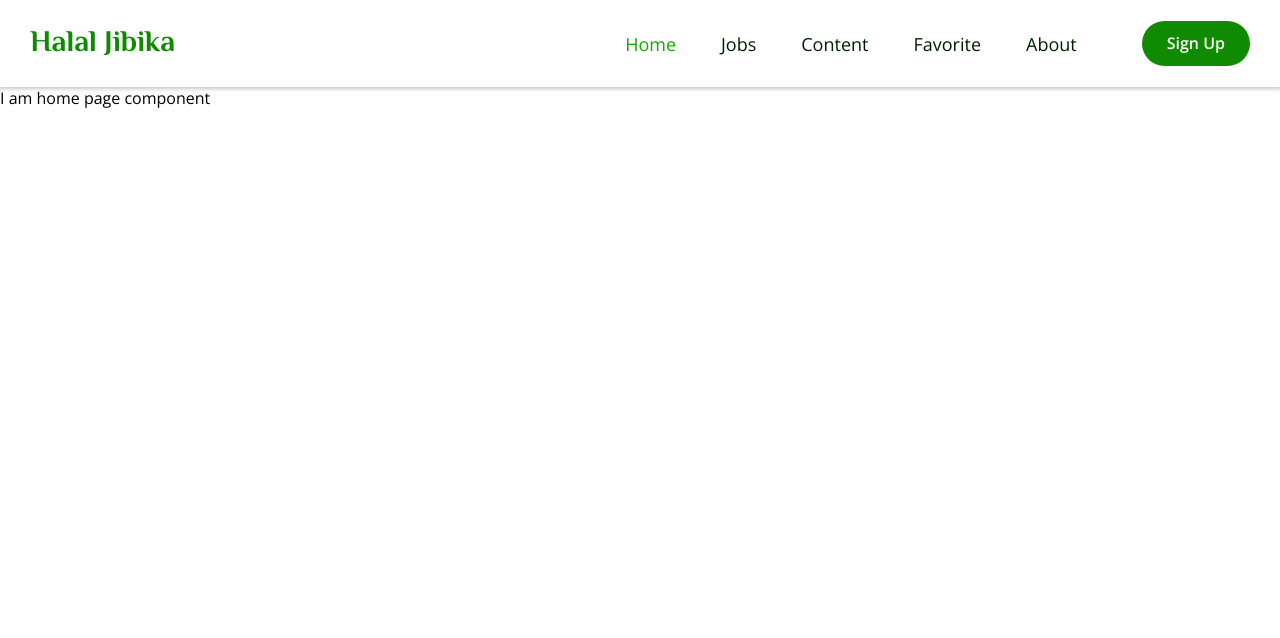
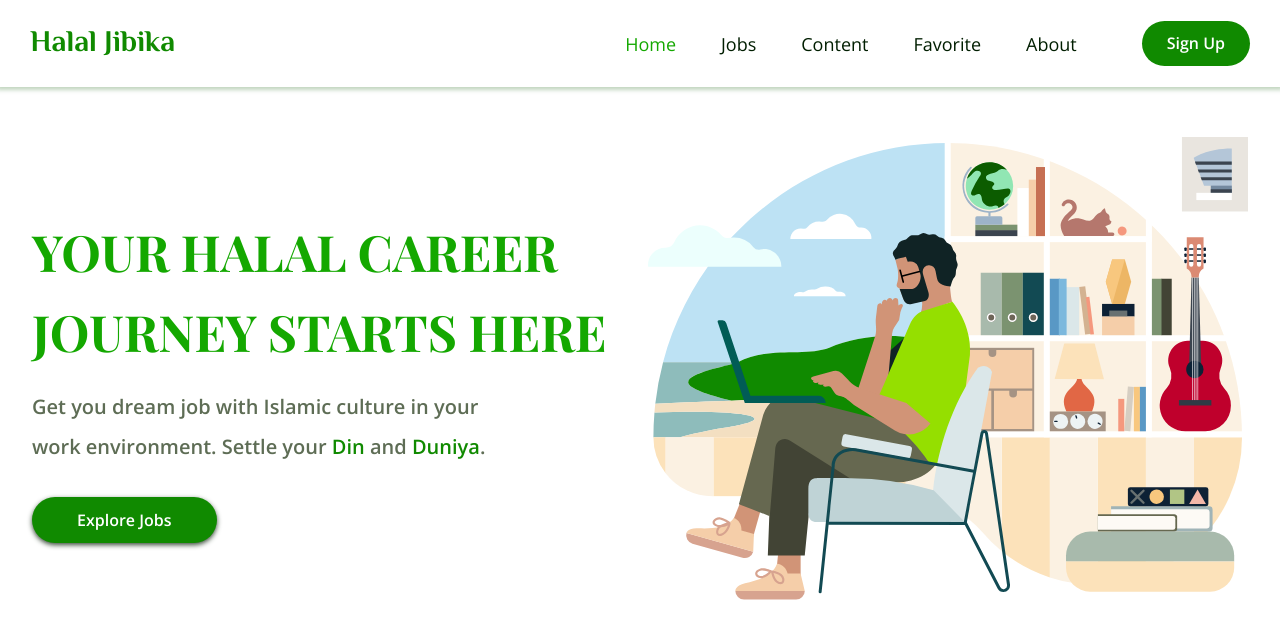
Before and after one commit to rakibhossainraju/halal-jibika, a React (Vite) app: page / in a window 1280 px wide. Shown: the top 638 px of the page. Built offline with nearby package versions, Linux system fonts and the light colour scheme.

Commit message:
Added the banner section on the home page

```diff
--- a/index.html
+++ b/index.html
@@ -13,7 +13,7 @@
     <!--  FAB ICON-->
 
     <!--  GOOGLE FONT-->
-    <link href="https://fonts.googleapis.com/css2?family=El+Messiri:wght@700&family=Open+Sans:wght@300;400;500;600;700&family=Playfair+Display+SC:wght@400;700&display=swap"
+    <link href="https://fonts.googleapis.com/css2?family=El+Messiri:wght@700&family=Open+Sans:wght@300;400;500;600;700&family=Playfair+Display+SC:wght@400;700;800&display=swap"
           rel="stylesheet">
     <!--  GOOGLE FONT-->
     <title>Halal Jibika</title>
--- a/src/components/button/Button.module.css
+++ b/src/components/button/Button.module.css
@@ -24,6 +24,7 @@
 
 .outlined {
     composes: base-btn;
+    background-color: var(--white);
     border: 2px solid var(--brand-green);
     color: var(--brand-green);
 }
--- a/src/components/navbar/Navbar.module.css
+++ b/src/components/navbar/Navbar.module.css
@@ -5,7 +5,7 @@
     align-items: center;
     justify-content: space-between;
     padding: 2rem 3rem;
-    box-shadow: 0 0 4px 2px var(--gray-60);
+    box-shadow: 0 0 4px 3px rgba(12, 92, 0, 0.25);
 }
 
 .navLogo {
--- a/src/index.css
+++ b/src/index.css
@@ -57,6 +57,25 @@ body {
     font-family: 'Open Sans', sans-serif;
     font-size: 1.6rem;
     min-height: 100vh;
+    overflow-x: hidden;
+    scrollbar-gutter: auto;
+}
+
+body::-webkit-scrollbar {
+    width: 8px;
+}
+
+body::-webkit-scrollbar-track {
+    background: var(--white);
+}
+
+body::-webkit-scrollbar-thumb {
+    background: var(--brand-green);
+    border-radius: 15px;
+}
+
+body::-webkit-scrollbar-thumb:hover {
+    background: var(--up-green);
 }
 
 header,
--- a/src/pages/home/HomePage.jsx
+++ b/src/pages/home/HomePage.jsx
@@ -1,5 +1,42 @@
+import {
+  banner,
+  heading,
+  subHeading1,
+  subHeading2,
+  contentBox,
+  description,
+  // bannerImgContainer,
+  bannerImg,
+} from "./HomePage.module.css";
+import ButtonComponent from "../../components/button/ButtonComponent.jsx";
+import { useNavigate } from "react-router-dom";
+
 const HomePage = () => {
-  return <div>I am home page component</div>;
+  const navigate = useNavigate();
+  return (
+    <header className={banner}>
+      <div className={contentBox}>
+        <h1 className={heading}>
+          <span className={subHeading1}>Your Halal Career </span>
+          <span className={subHeading2}>Journey Starts Here</span>
+        </h1>
+        <p className={description}>
+          Get you dream job with Islamic culture in your work environment.
+          Settle your <span>Din</span> and <span>Duniya</span>.
+        </p>
+        <ButtonComponent onClick={() => navigate("/jobs")}>
+          Explore Jobs
+        </ButtonComponent>
+      </div>
+      {/*<div className={bannerImgContainer}>*/}
+      <img
+        className={bannerImg}
+        src="/assets/images/background.svg"
+        alt="Person svg"
+      />
+      {/*</div>*/}
+    </header>
+  );
 };
 
 export default HomePage;
--- a/src/pages/home/HomePage.module.css
+++ b/src/pages/home/HomePage.module.css
@@ -0,0 +1,92 @@
+.banner {
+    display: flex;
+    align-items: center;
+    justify-content: space-between;
+    gap: 2rem;
+    max-width: 95%;
+    margin: 5rem auto;
+}
+
+.contentBox {
+    max-width: 70rem;
+
+    & button {
+        box-shadow: 0 2px 5px var(--gray-30);
+        margin-top: 3rem;
+        animation: fadein .8s ease 2s backwards;
+        padding: 1.2rem 4.5rem;
+    }
+}
+
+.heading {
+    color: var(--up-green);
+    font-family: 'Playfair Display SC', serif;
+    font-weight: 900;
+    font-size: 5rem;
+    line-height: 8rem;
+    text-transform: uppercase;
+}
+
+.subHeading1 {
+    display: block;
+    animation: fade-slide-in-from-left 1.1s ease;
+}
+
+.subHeading2 {
+    display: block;
+    animation: fade-slide-in-from-right 1.1s ease .6s backwards;
+}
+
+.description {
+    color: var(--gray-45);
+    font-weight: 600;
+    font-size: 2rem;
+    line-height: 4rem;
+    margin-top: 1.5rem;
+    max-width: 50rem;
+    animation: fadein 1s ease 1.2s backwards;
+
+    & span {
+        color: var(--brand-green);
+    }
+}
+
+
+.bannerImg {
+    max-width: 60rem;
+    animation: fadein 1.2s ease-in-out 1.5s backwards;
+}
+
+@keyframes fade-slide-in-from-left {
+    from {
+        opacity: 0;
+        transform: translateX(-50px);
+    }
+    to {
+        opacity: 1;
+        transform: translateX(0);
+    }
+}
+
+@keyframes fade-slide-in-from-right {
+    from {
+        opacity: 0;
+        transform: translateX(50px);
+        word-spacing: -20rem;
+    }
+    to {
+        opacity: 1;
+        transform: translateX(0);
+    }
+}
+
+@keyframes fadein {
+    from {
+        opacity: 0;
+        scale: 0;
+    }
+    to {
+        opacity: 1;
+        scale: 1;
+    }
+}
```
Also changed, not shown: public/assets/images/background.svg.
